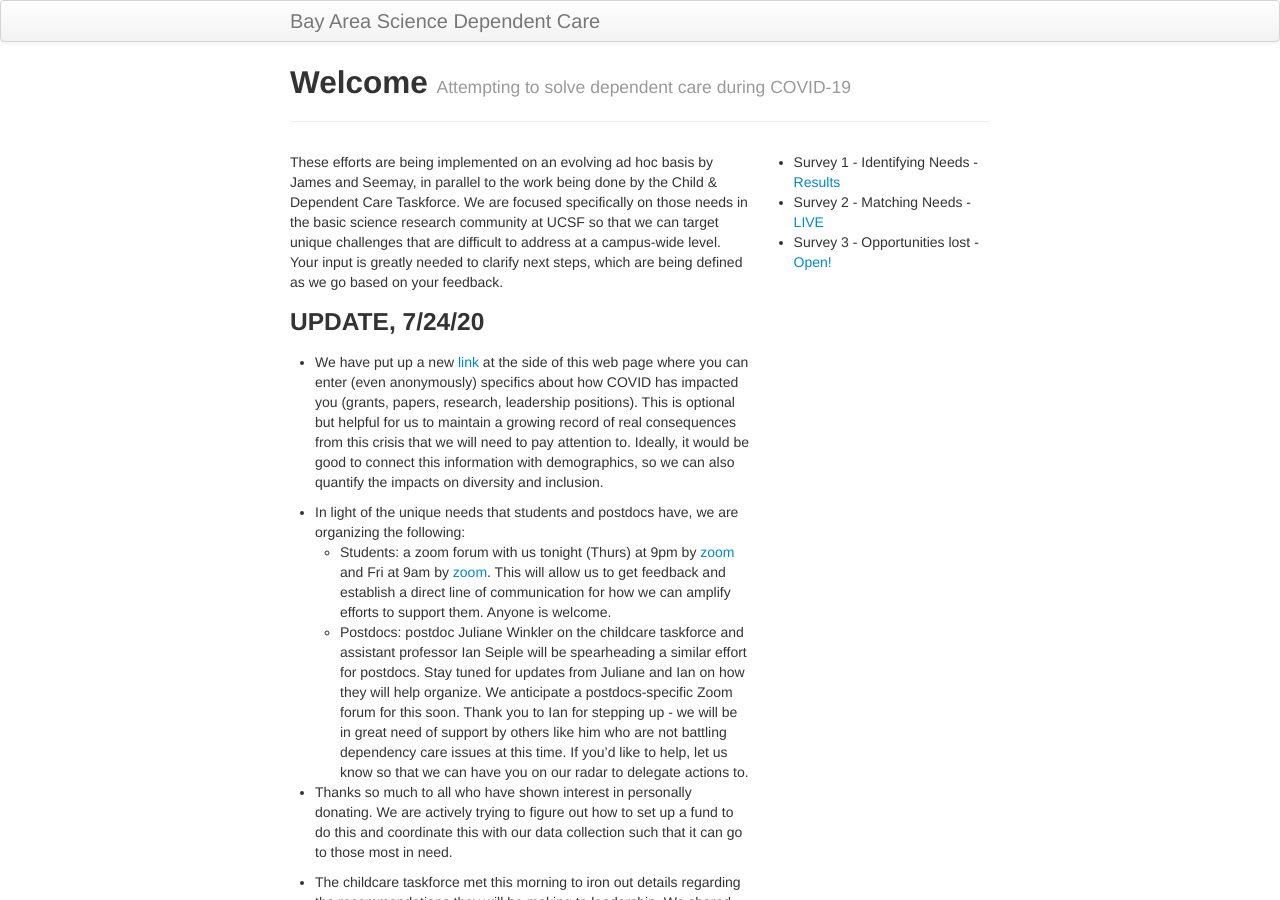
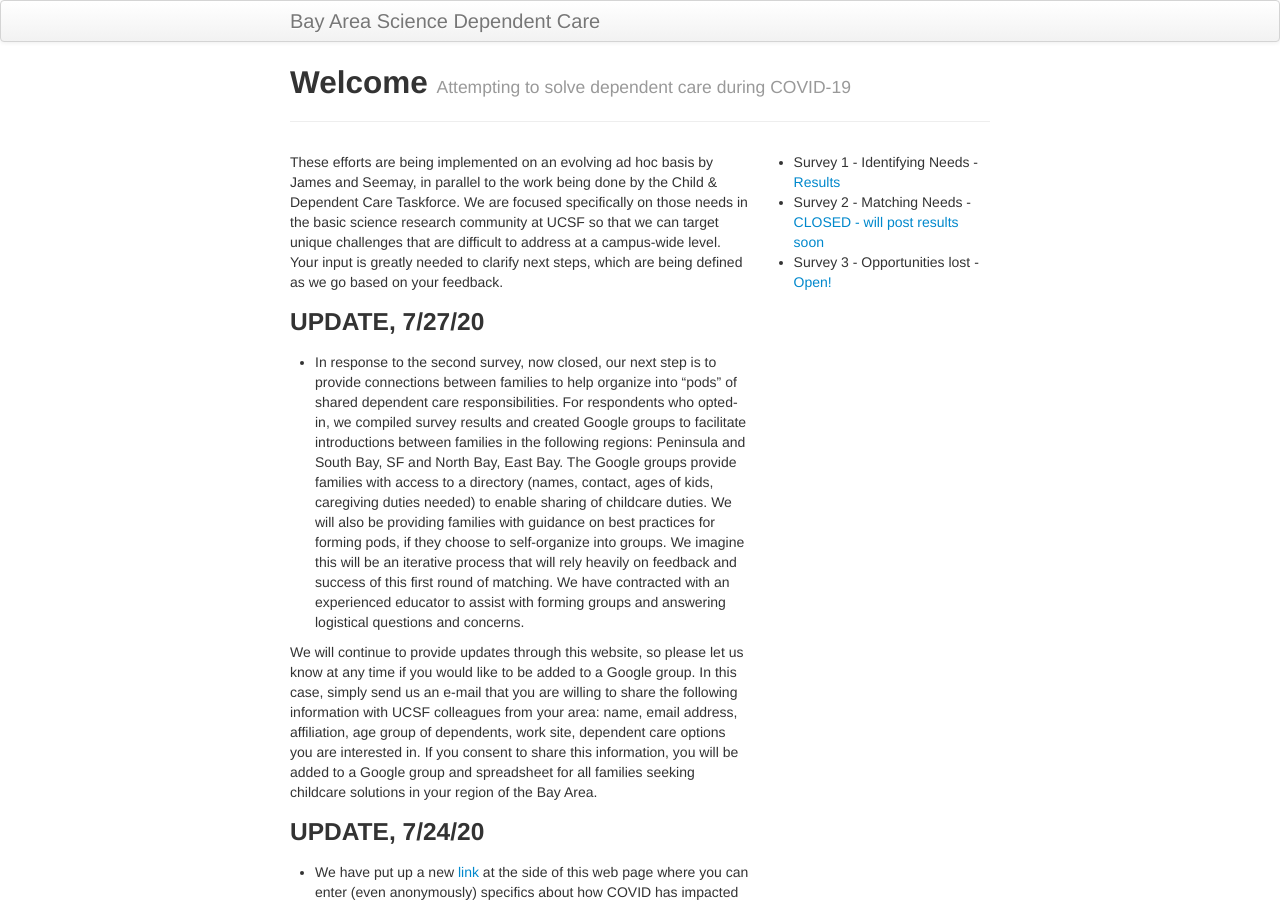
Before and after one commit to fraserlab/sci-dependentcare, a Jekyll site: the page built from index.md, in a window 1280 px wide and 900 px high. Built offline with Jekyll 4.4.1, drawn with Linux system fonts in a browser that asks for light colours; some of the changed text lies outside the part shown.

Commit message:
updates post survey 2 and google group formation

```diff
--- a/_includes/themes/twitter/page.html
+++ b/_includes/themes/twitter/page.html
@@ -9,7 +9,7 @@
     <div class="span4 ">
   	  <ul>
   		  <li>Survey 1 - Identifying Needs - <a href="/pages/survey.html ">Results</a>
-  		  <li>Survey 2 - Matching Needs - <a href=" https://docs.google.com/forms/d/e/1FAIpQLSfs-D3H4UBuTD--0ivR6J_o8Z2eUkLjwrfDp3JKn6q2rQijTQ/viewform">LIVE</a>
+  		  <li>Survey 2 - Matching Needs - <a href=" https://docs.google.com/forms/d/e/1FAIpQLSfs-D3H4UBuTD--0ivR6J_o8Z2eUkLjwrfDp3JKn6q2rQijTQ/viewform">CLOSED - will post results soon</a>
   		  <li>Survey 3 - Opportunities lost - <a href="https://docs.google.com/forms/d/117qs2bLJxoSk4uSOWm2ogz9UEp7l4PAnd77zZcN1UY8/edit">Open!</a>
 
   	   <ul>
--- a/index.md
+++ b/index.md
@@ -5,6 +5,13 @@ tagline: Attempting to solve dependent care during COVID-19
 description: Welcome page
 ---
 These efforts are being implemented on an evolving ad hoc basis by James and Seemay, in parallel to the work being done by the Child & Dependent Care Taskforce. We are focused specifically on those needs in the basic science research community at UCSF so that we can target unique challenges that are difficult to address at a campus-wide level. Your input is greatly needed to clarify next steps, which are being defined as we go based on your feedback.
+
+### UPDATE, 7/27/20
+
+-  In response to the second survey, now closed, our next step is to provide connections between families to help organize into “pods” of shared dependent care responsibilities. For respondents who opted-in, we compiled survey results and created Google groups to facilitate introductions between families in the following regions:  Peninsula and South Bay, SF and North Bay, East Bay.   The Google groups provide families with access to a directory (names, contact, ages of kids, caregiving duties needed) to enable sharing of childcare duties.  We will also be providing families with guidance on best practices for forming pods, if they choose to self-organize into groups. We imagine this will be an iterative process that will rely heavily on feedback and success of this first round of matching. We have contracted with an experienced educator to assist with forming groups and answering logistical questions and concerns.
+
+We will continue to provide updates through this website, so please let us know at any time if you would like to be added to a Google group. In this case, simply send us an e-mail that you are willing to share the following information with UCSF colleagues from your area:  name, email address, affiliation, age group of dependents, work site, dependent care options you are interested in.  If you consent to share this information, you will be added to a Google group and spreadsheet for all families seeking childcare solutions in your region of the Bay Area.
+
 
 ### UPDATE, 7/24/20
 
@@ -59,12 +66,11 @@ We have also posted a summary of the first survey [here](/pages/survey.html).
 
 **A [second survey](https://forms.gle/Z6uJP9XYiVPhvSLb6)**  asks for work responsibilities (e.g. teaching relief, mentorship sharing, committee service, cover for leadership roles, technician or editing services for trainees) that need to be covered in light of caregiver duties. We will do our best to activate others without caregiver responsibilities to share some of this burden. Ideas include teaching, pairing labs for joint lab meetings/mentorship, committee service, temporary cover for leadership roles.
 
-## Goal #3: Match parents with each other to enable shared caregiving (get people matched before August)
+## ~~Goal #3: Match parents with each other to enable shared caregiving~~  (on-going, but see 7/27/20 update above!
 
-* We are linking parents, grouped based on your children's age group(s) and your geographic location. We hope to enable you to self-organize into cohorts to share efforts/costs. We will start by matching families together. Our next focus will be to try to get caregivers matched up for groups that do not have bandwidth to find caregivers, initially focusing on trainees with needs in this area.
+* We are linking parents, grouped based on your children's age group(s) and your geographic location. We hope to enable you to self-organize into cohorts to share efforts/costs. We will start by matching families together. Our next focus will be to try to get caregivers matched up for groups that do not have bandwidth to find caregivers, initially focusing on trainees with needs in this area. ** ***
 
 * We note that “expanding your bubble” comes with a safety risk and good advice for childcare settings is compiled [here](https://cchp.ucsf.edu/). A reference on the effectiveness of liability waivers is [here](https://www.abajournal.com/web/article/understanding-liability-waivers-in-the-age-of-covid-19). A sample Risk Acknowledgment form is [here](/assets/pdfs/RISK.pdf) and a sample Waiver is [here](/assets/pdfs/WAIVER.pdf).
-
 
 * Existing UCSF resources for finding childcare are listed [here](https://campuslifeservices.ucsf.edu/familyservices/35/update_child_care_closures_and_alternative_care).
 
```
